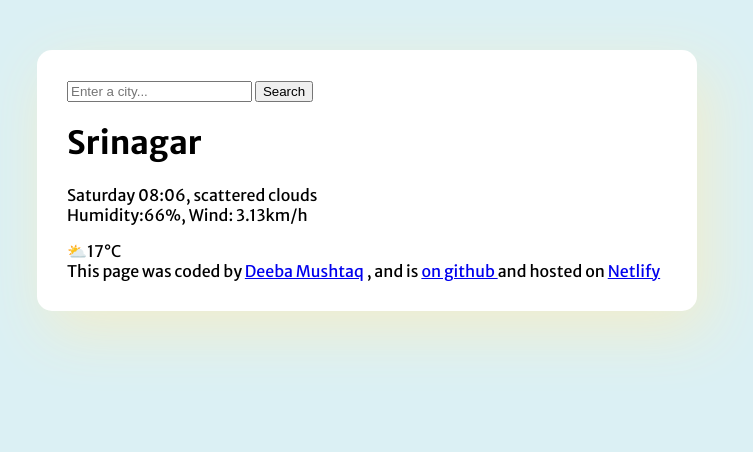
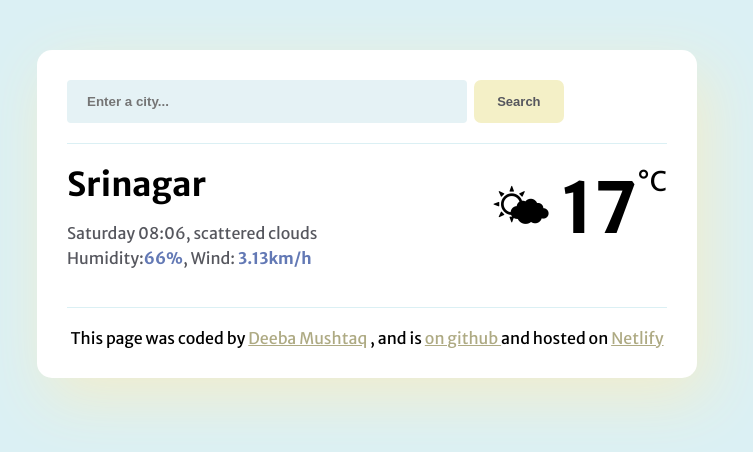
Before and after one commit to deebaaga/studmuffin, a plain HTML site: page index.html in a window 1280 px wide. Shown: the whole page, without its empty margins (273-1026 px from the left). Drawn offline with Linux system fonts and the light colour scheme.

Commit message:
added the basic css

```diff
--- a/index.html
+++ b/index.html
@@ -12,17 +12,31 @@
   <div class="box">
   <body>
     <header>
-      <input type="search" placeholder="Enter a city..." required />
-      <input type="submit" value="Search" />
+        <form>
+      <input type="search"
+       placeholder="Enter a city..."
+        required
+        class="search-inp"/>
+      <input id="submitinp"
+      type="submit"
+      value="Search"
+      class="submit-inp" />
+      </form>
     </header>
 
     <main>
-      <h1>Srinagar</h1>
-      <p>
+        <div class="place">
+            <div>
+      <h1 class="city">Srinagar</h1>
+      <p class="details">
         Saturday 08:06, scattered clouds<br />
-        Humidity:66%, Wind: 3.13km/h
-      </p>
-      ⛅️17°C
+        Humidity:<strong>66%</strong>, Wind: <strong>3.13km/h</strong></div>
+      </p><div class="all-temp">
+      <div class="emoji">🌤</div>
+      <div class="temp">17</div>
+        <div class="cel">°C</div>
+      </div>
+      </div>
     </main>
 
     <footer>
--- a/src/style.css
+++ b/src/style.css
@@ -1,5 +1,5 @@
 body {
-  background-color: rgb(219, 240, 244);
+  background-color: #dbf0f4;
   font-family: "Merriweather Sans", sans-serif;
   font-optical-sizing: auto;
   font-weight: weight;
@@ -13,3 +13,70 @@ body {
   box-shadow: 10px 20px 60px rgb(242, 237, 204);
   border-radius: 15px;
 }
+header {
+  border-bottom: 1px solid #dbf0f4;
+  padding: 0 0 20px 0;
+}
+footer {
+  border-top: 1px solid #dbf0f4;
+  padding: 20px 0 0 0;
+  text-align: center;
+}
+a {
+  color: #aeaa83;
+}
+.city {
+  margin: 0;
+  font-size: 33px;
+  font-weight: 700;
+}
+.details {
+  font-size: 16px;
+  line-height: 25px;
+  color: #56575e;
+}
+.search-inp {
+  background-color: #e5f2f5;
+  max-width: 400px;
+  border: none;
+  border-radius: 4px;
+  width: 80%;
+  padding: 14px 20px;
+  font-weight: bold;
+}
+.submit-inp {
+  background-color: #f4f0c7;
+  padding: 14px 20px;
+  width: 15%;
+  border: none;
+  border-radius: 7px;
+  margin-left: 4px;
+  font-size: 13px;
+  color: #56575e;
+  font-weight: bold;
+}
+.place {
+  display: flex;
+  justify-content: space-between;
+}
+.all-temp {
+  display: flex;
+}
+.temp {
+  font-size: 70px;
+  font-weight: bold;
+}
+.emoji {
+  font-size: 50px;
+  margin-top: 10px;
+  margin-right: 10px;
+}
+.cel {
+  font-size: 27px;
+}
+main {
+  padding: 20px 0;
+}
+strong {
+  color: rgb(99, 121, 181);
+}
```
